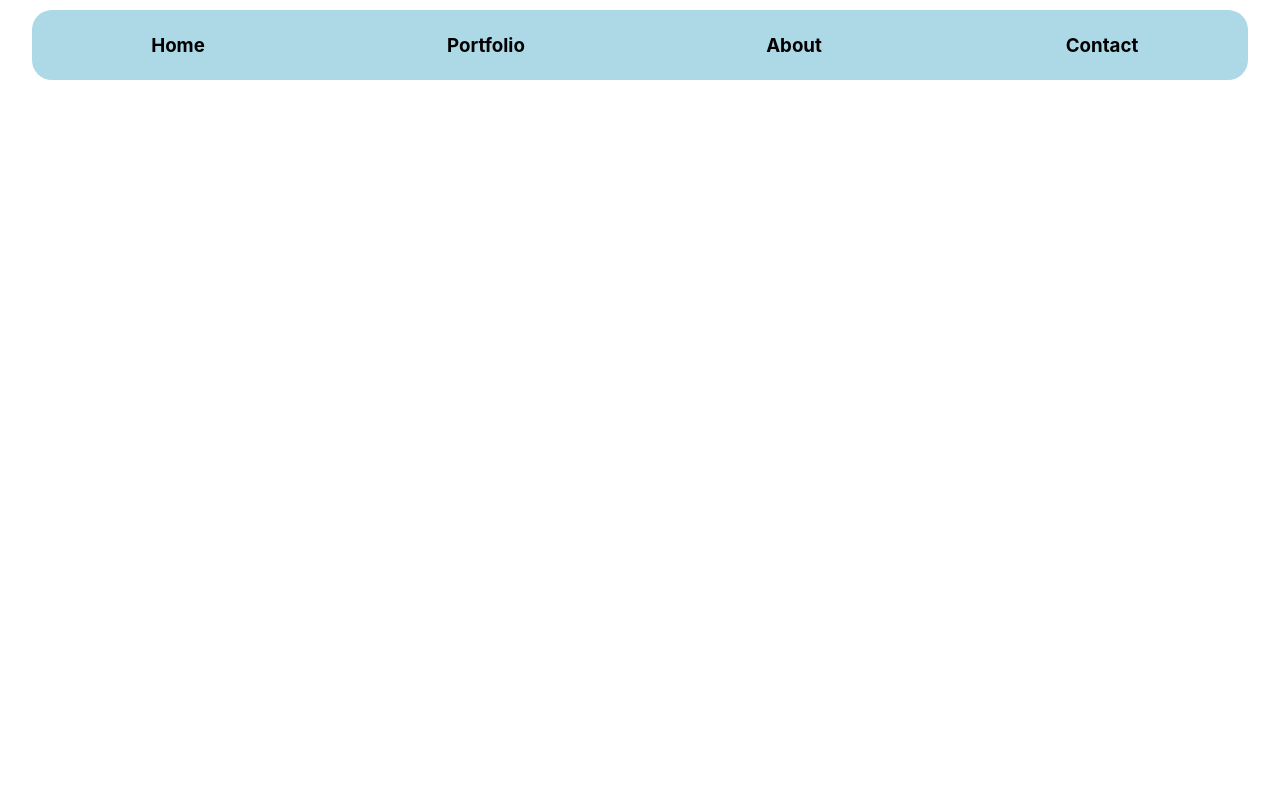
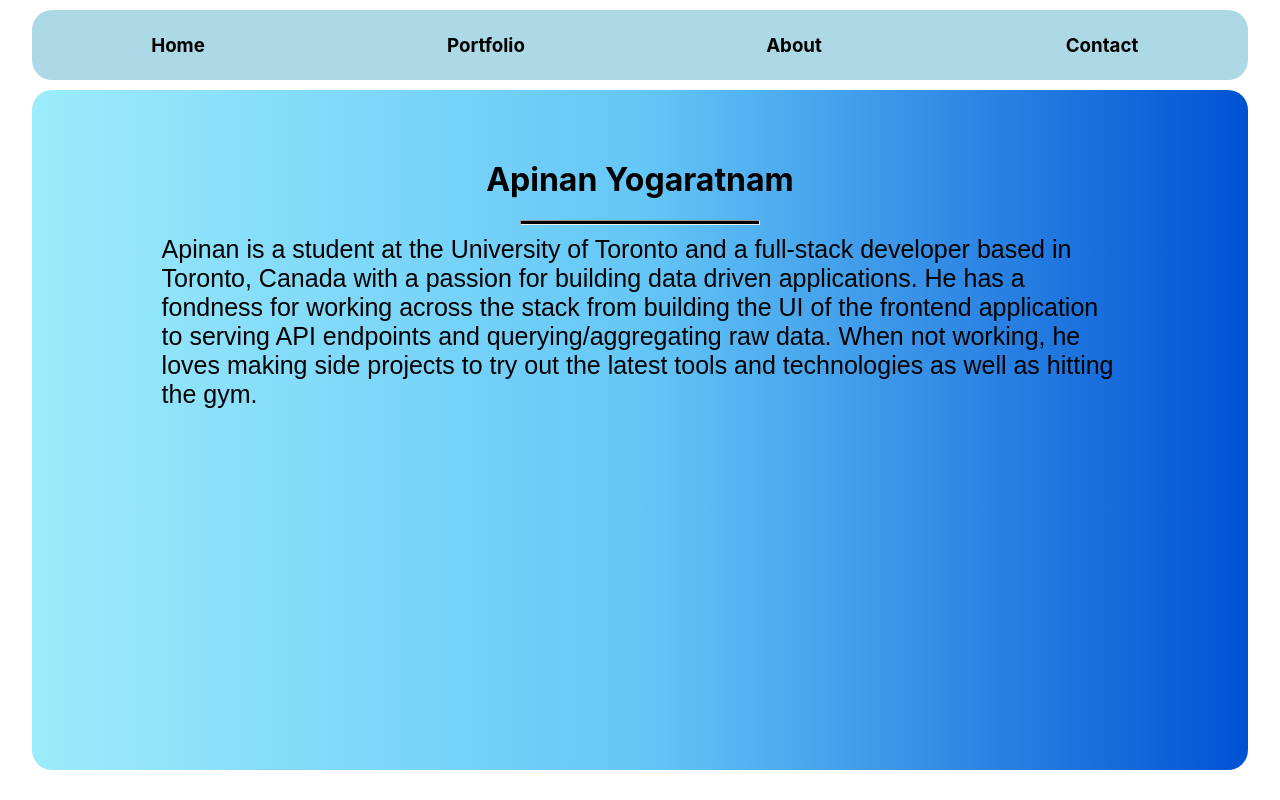
Before and after one commit to apinanyogaratnam/apinanyogaratnam, a Next.js app: page / in a window 1280 px wide. Built offline with nearby package versions, Linux system fonts and the light colour scheme.

Commit message:
feat: created home page

```diff
--- a/pages/index.js
+++ b/pages/index.js
@@ -1,6 +1,7 @@
 import Head from 'next/head'
 import styles from '../styles/Home.module.css'
 import { Box, Stack } from '@mui/material';
+import Link from 'next/link';
 
 const NavBar = () => (
   <Box>
@@ -15,9 +16,11 @@
       height: '70px',
     }}
   >
-      <Box style={{ minWidth: '100px', height: '50px', justifyContent: 'center', alignItems: 'center', display: 'flex' }} className={styles['nav-bar-text-container']}>
-        <h3>Home</h3>
-      </Box>
+      <Link href="#Home">
+        <Box style={{ minWidth: '100px', height: '50px', justifyContent: 'center', alignItems: 'center', display: 'flex' }} className={styles['nav-bar-text-container']}>
+          <h3>Home</h3>
+        </Box>
+      </Link>
       <Box style={{ minWidth: '100px', height: '50px', justifyContent: 'center', alignItems: 'center', display: 'flex' }} className={styles['nav-bar-text-container']}>
         <h3>Portfolio</h3>
       </Box>
@@ -31,6 +34,44 @@
   </Box>
 );
 
+const HomePage = () => (
+    <div style={{
+      background: 'linear-gradient(to right, #9cecfb, #65c7f7, #0052d4)',
+      borderRadius: '20px',
+      width: '95%',
+      height: '85vh',
+      margin: '0 auto',
+      marginTop: '10px',
+      padding: '10px',
+    }}>
+      <h1 style={{
+            textAlign: 'center',
+            marginTop: '5%',
+          }}>
+          Apinan Yogaratnam
+      </h1>
+      <hr style={{
+        backgroundColor: 'black',
+        color: 'white',
+        height: '5px',
+        width: '20%',
+        margin: '0 auto',
+      }}/>
+      <div>
+        <p style={{
+          width: '80%',
+          maxWidth: '85%',
+          margin: '0 auto',
+          marginTop: '10px',
+          fontSize: '25px',
+          fontFamily: 'sans-serif',
+        }}>
+        Apinan is a student at the University of Toronto and a full-stack developer based in Toronto, Canada with a passion for building data driven applications. He has a fondness for working across the stack from building the UI of the frontend application to serving API endpoints and querying/aggregating raw data. When not working, he loves making side projects to try out the latest tools and technologies as well as hitting the gym.
+        </p>
+      </div>
+    </div>
+);
+
 export default function Home() {
   return (
     <main>
@@ -39,6 +80,7 @@
       </Head>
       <div>
         <NavBar />
+        <HomePage />
       </div>
     </main>
   )
```
